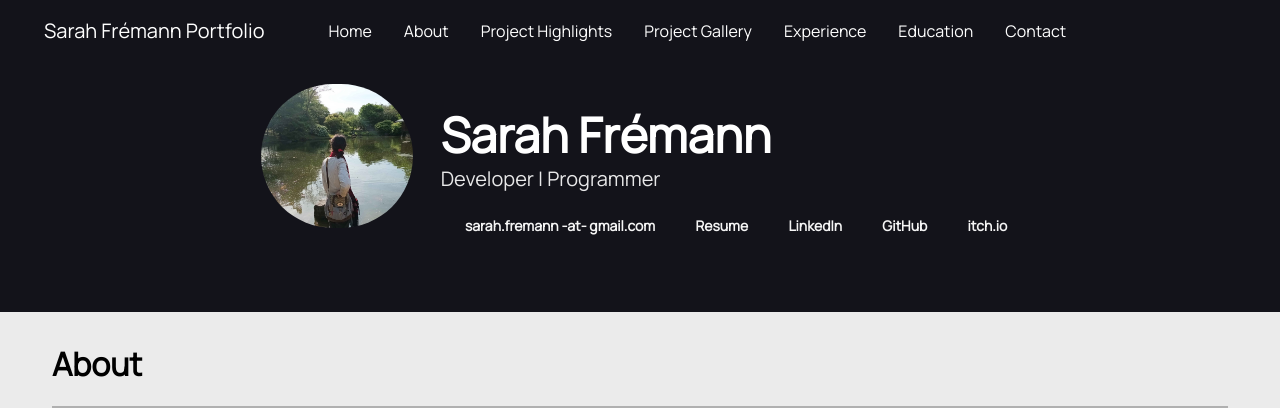
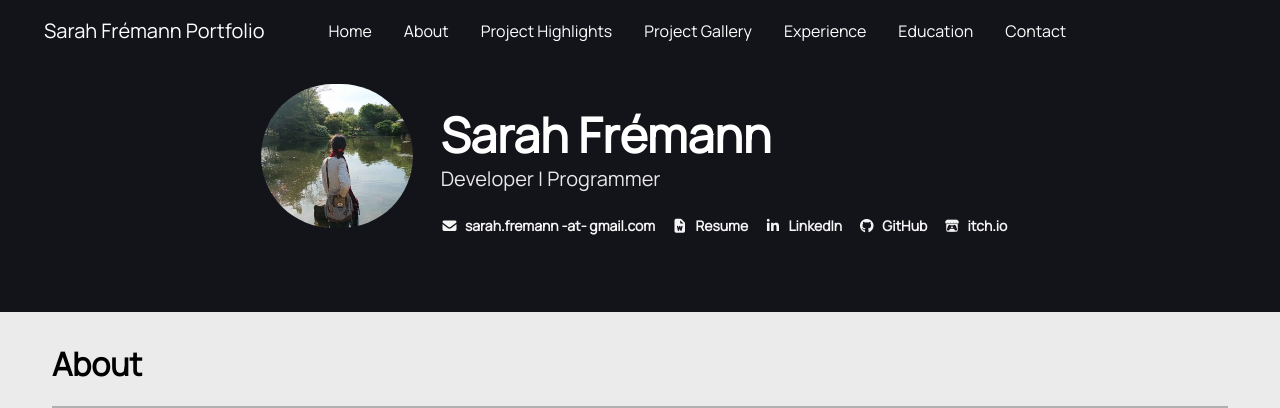
Before and after one commit to sfremann/sfremann.github.io, a Jekyll site: the page built from index.html, in a window 1280 px wide and 900 px high. Shown: the top 408 px of the window. Built offline with Jekyll 4.4.1, drawn with Linux system fonts in a browser that asks for light colours.

Commit message:
[*] fixing fa part2

```diff
--- a/_layouts/default.html
+++ b/_layouts/default.html
@@ -8,7 +8,7 @@
     <link href="https://cdn.jsdelivr.net/npm/bootstrap@5.3.0/dist/css/bootstrap.min.css" rel="stylesheet" />
     <link href="{{ "/assets/css/styles.css" | relative_url }}" rel="stylesheet" />
     <!-- <script src="https://kit.fontawesome.com/4e5a72c756.js"></script> -->
-    <link href="{{ "/assets/fontawesome/css/fontawesome.css" | relative_url }}" rel="stylesheet" />
+    <link href="{{ "/assets/fontawesome/css/all.css" | relative_url }}" rel="stylesheet" />
   </head>
 
   <body>
```
